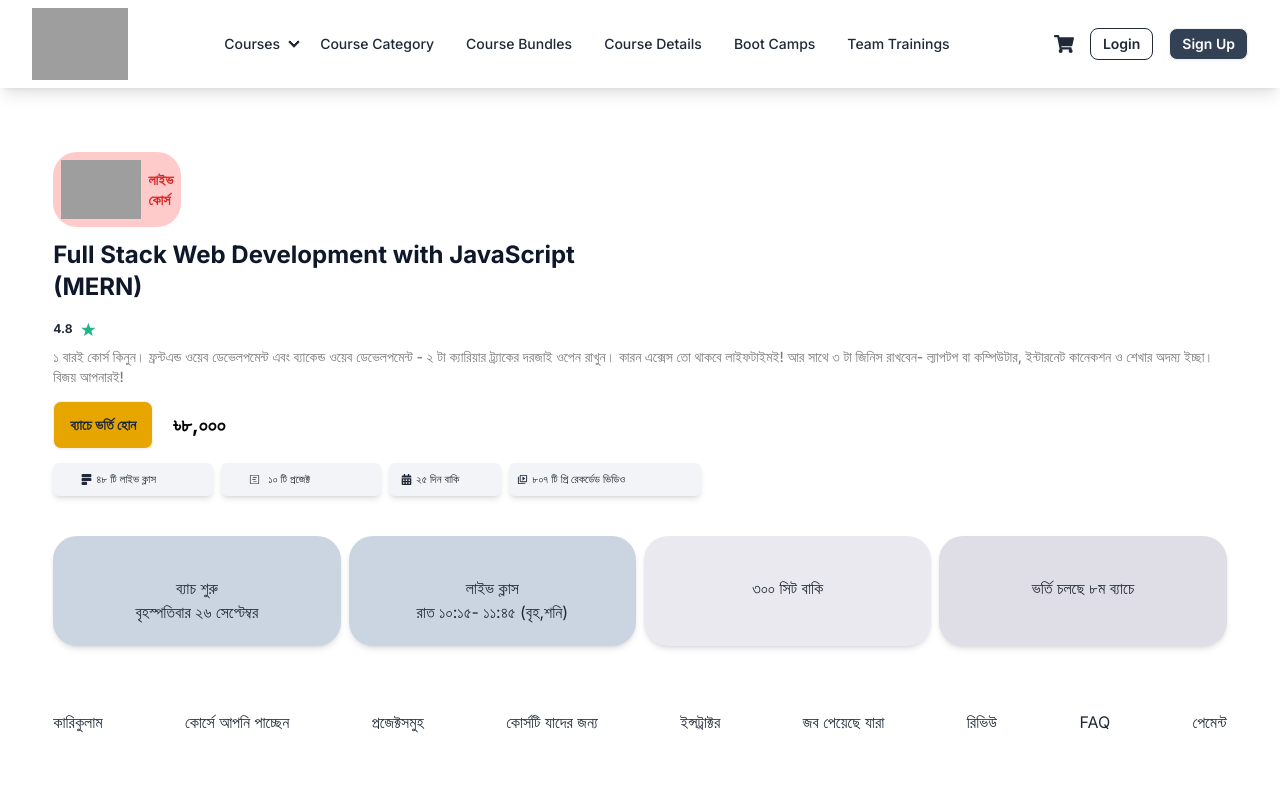
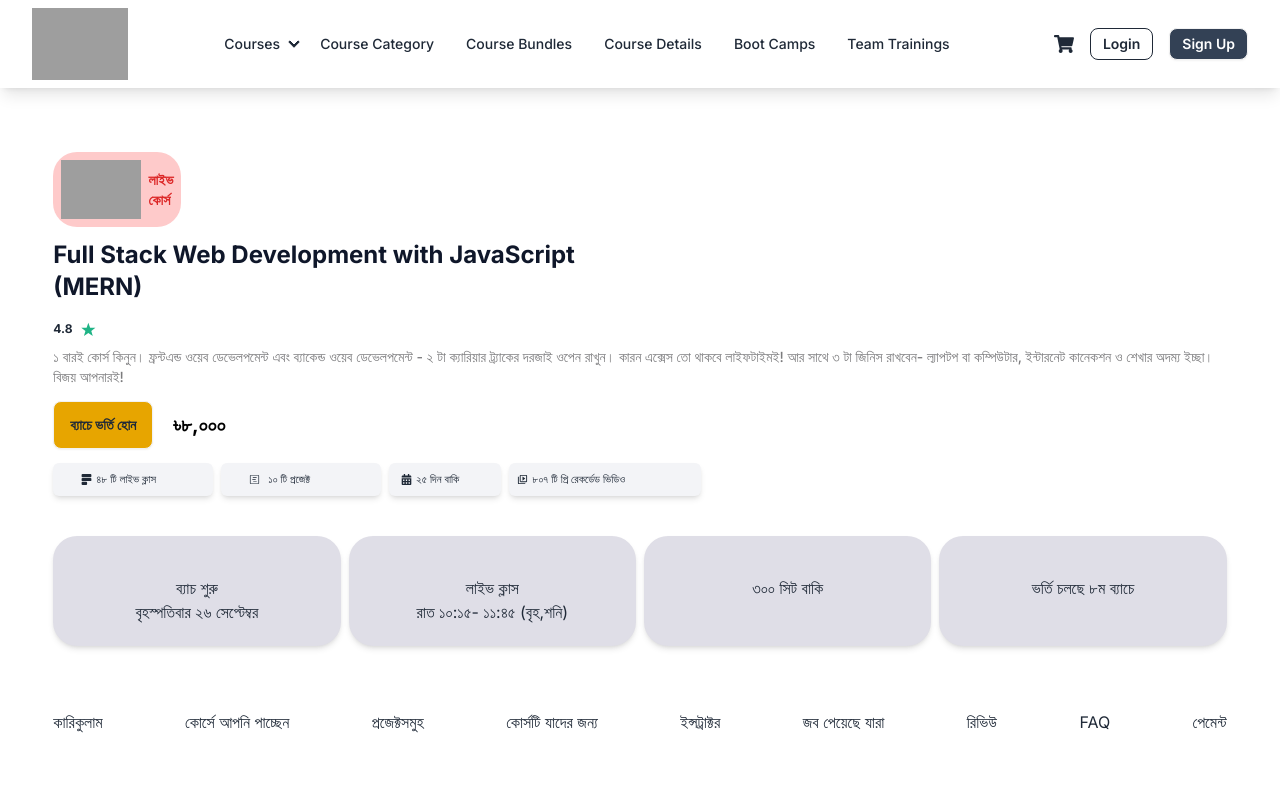
Before and after one commit to universeIt137/LMS_Frontend, a React (Vite) app: page /course-details in a window 1280 px wide. Shown: the top 799 px of the page. Built offline with nearby package versions, Linux system fonts and the light colour scheme; grey boxes are pictures that could not be loaded.

Commit message:
course details page modify

```diff
--- a/src/pages/clientSide/course/CourseDetailsPage.jsx
+++ b/src/pages/clientSide/course/CourseDetailsPage.jsx
@@ -152,9 +152,9 @@ const CourseDetailsPage = () => {
 
         <div className=" grid lg:grid-cols-4 md:grid-col-3  gap-2 mt-10 ">
           <div
-            className=" bg-slate-300  shadow-md
+            className=" bg-[#dfdee7]  shadow-md
                     h-[110px] p-10
-                    transition ease-in-out delay-150  hover:-translate-y-1 hover:scale-100 hover:bg-indigo-500 duration-300 rounded-3xl hover:text-[white]
+                    transition ease-in-out delay-150  hover:-translate-y-2  hover:bg-indigo-500 duration-300 rounded-3xl hover:text-[white]
                     "
           >
             <p className="text-center">
@@ -162,9 +162,9 @@ const CourseDetailsPage = () => {
             </p>
           </div>
           <div
-            className=" bg-slate-300  shadow-md
+            className=" bg-[#dfdee7]  shadow-md
                     h-[110px] p-10
-                    transition ease-in-out delay-150  hover:-translate-y-1 hover:scale-110 hover:bg-indigo-500 duration-300 rounded-3xl hover:text-[white]
+                    transition ease-in-out delay-150  hover:-translate-y-1  hover:bg-indigo-500 duration-300 rounded-3xl hover:text-[white]
                     "
           >
             <p className="text-center">
@@ -172,9 +172,9 @@ const CourseDetailsPage = () => {
             </p>
           </div>
           <div
-            className=" bg-[#eae9ef] shadow-md
+            className=" bg-[#dfdee7] shadow-md
                     h-[110px] p-10
-                    transition ease-in-out delay-150  hover:-translate-y-1 hover:scale-110 hover:bg-indigo-500 duration-300 rounded-3xl hover:text-[white]
+                    transition ease-in-out delay-150  hover:-translate-y-1  hover:bg-indigo-500 duration-300 rounded-3xl hover:text-[white]
                     "
           >
             <p className="text-center">৩০০ সিট বাকি</p>
@@ -182,7 +182,7 @@ const CourseDetailsPage = () => {
           <div
             className=" bg-[#dfdee7] shadow-md
                     h-[110px] p-10
-                    transition ease-in-out delay-150  hover:-translate-y-1 hover:scale-110 hover:bg-indigo-500 duration-300 rounded-3xl hover:text-[white]
+                    transition ease-in-out delay-150  hover:-translate-y-1 hover:bg-indigo-500 duration-300 rounded-3xl hover:text-[white]
                     "
           >
             <p className="text-center  ">ভর্তি চলছে ৮ম ব্যাচে</p>
@@ -201,17 +201,17 @@ const CourseDetailsPage = () => {
                         "
             >
               <li>
-                <NavLink to={"#curriculum"}>কারিকুলাম</NavLink>
+                <a href="">কারিকুলাম</a>
                 {/* <a href="curriculum">কারিকুলাম</a> */}
               </li>
               <li>
-                <NavLink to={"#get-course"}>কোর্সে আপনি পাচ্ছেন</NavLink>
+                <a href="#get-course">কোর্সে আপনি পাচ্ছেন</a>
               </li>
               <li>
-                <NavLink to={""}>প্রজেক্টসমুহ</NavLink>
+                <a href="#project">প্রজেক্টসমুহ</a>
               </li>
               <li>
-                <NavLink to={""}>কোর্সটি যাদের জন্য</NavLink>
+                <a href="">কোর্সটি যাদের জন্য</a>
               </li>
               <li>
                 {/* <NavLink to={""}>ইন্সট্রাক্টর</NavLink> */}
@@ -358,7 +358,7 @@ const CourseDetailsPage = () => {
       <div id="get-course">
         <GetCourse></GetCourse>
       </div>
-      <div>
+      <div id="project" >
         <Project></Project>
       </div>
       <div id="instructor">
--- a/src/pages/clientSide/registerpage/Register.jsx
+++ b/src/pages/clientSide/registerpage/Register.jsx
@@ -54,15 +54,11 @@ const Register = () => {
       if(res[0]){
         toast.success(`${res}`);
         navigate("/login");
-
-
       }else{
         toast.error(`${res[1]}`);
       }
     }
-
-
-  }
+  };
 
   return (
     <Container>
```
